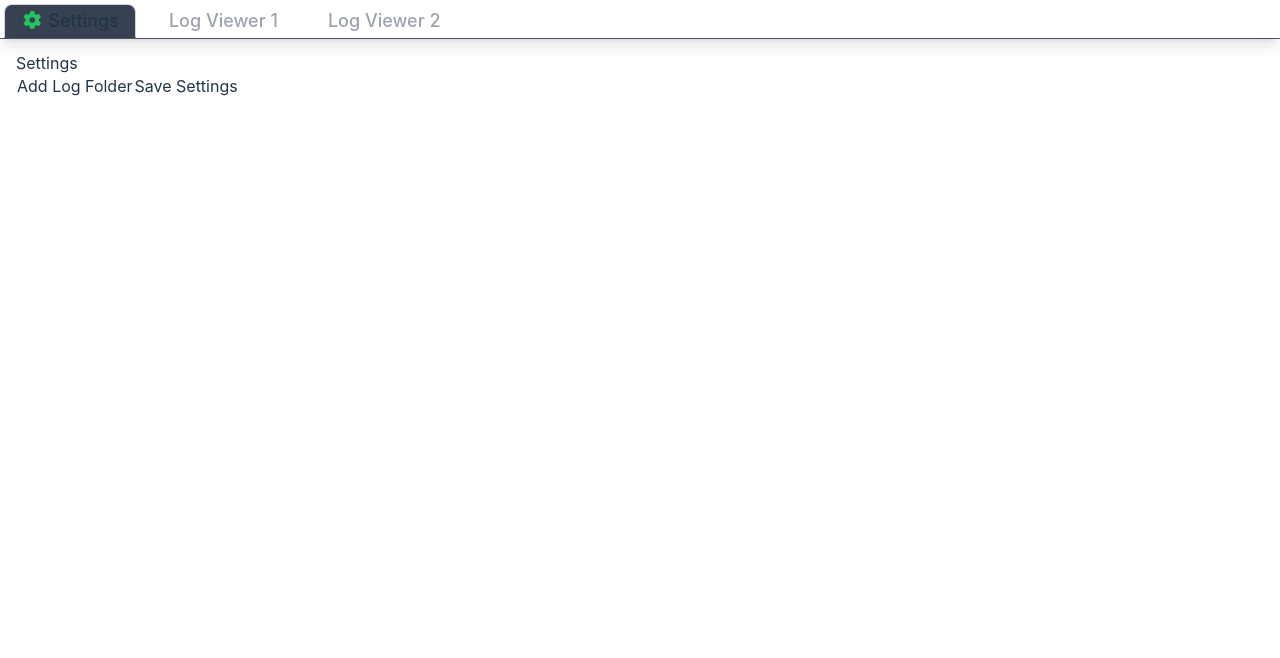
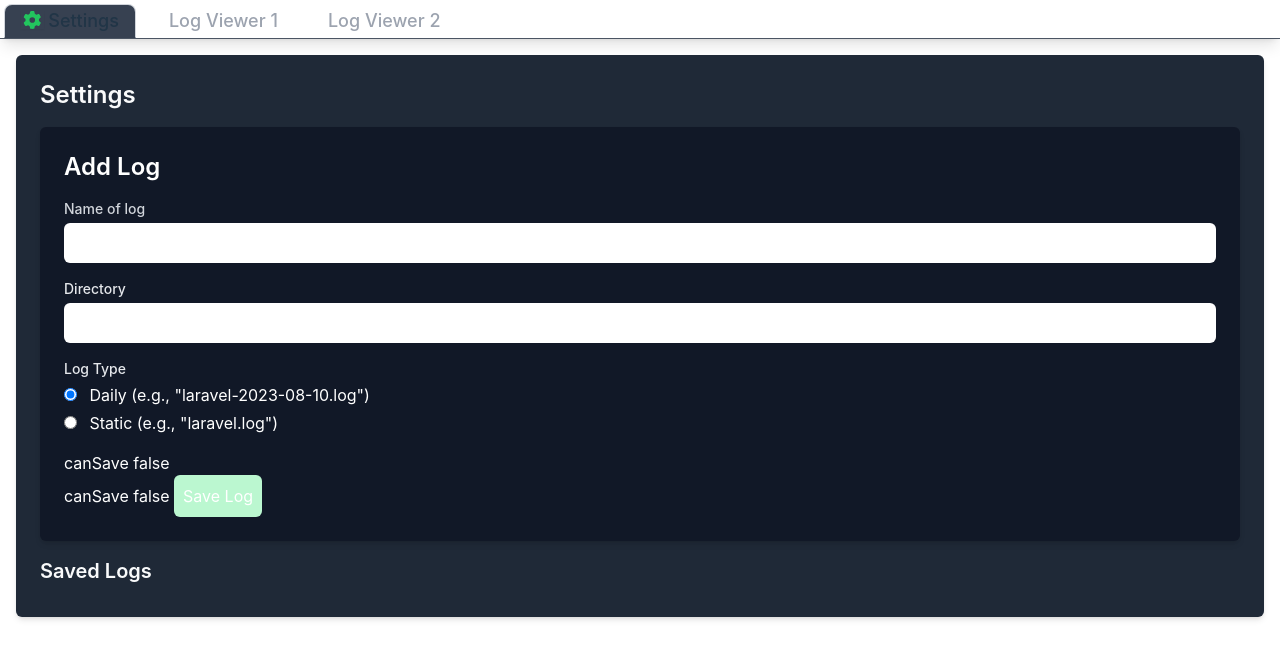
Before and after one commit to ekstremedia/logviewer, a Vue app: page / in a window 1280 px wide. Shown: the top 658 px of the page. Built offline with nearby package versions, Linux system fonts and the light colour scheme.

Commit message:
Added folder check and updated save logic and ui elements

```diff
--- a/electron/preload.ts
+++ b/electron/preload.ts
@@ -1,3 +1,9 @@
+const { contextBridge, ipcRenderer } = require('electron');
+
+contextBridge.exposeInMainWorld('electron', {
+  invoke: (channel: string, ...args: any[]) => ipcRenderer.invoke(channel, ...args),
+});
+
 function domReady(condition: DocumentReadyState[] = ['complete', 'interactive']) {
   return new Promise(resolve => {
     if (condition.includes(document.readyState)) {
--- /dev/null
+++ b/src/components/settings/AddLog.vue
@@ -0,0 +1,95 @@
+<template>
+    <!-- Add Log Form -->
+    <div class="p-6 bg-gray-900 text-white rounded-md shadow-md">
+      <h1 class="text-2xl font-semibold mb-4">Add Log</h1>
+
+      <!-- Error Panel -->
+    <div v-if="error" class="mb-4 p-2 rounded-md bg-red-600 text-white">
+      {{ error }}
+    </div>
+
+      <!-- Log Name Input -->
+      <div class="mb-4">
+        <label for="logName" class="block text-sm font-medium text-gray-300">Name of log</label>
+        <input type="text" id="logName" v-model="log.name" class="mt-1 p-2 w-full rounded-md border-gray-300 focus:ring focus:ring-opacity-50" />
+      </div>
+
+      <!-- Log Directory Input -->
+      <div class="mb-4">
+    <label for="logDirectory" class="block text-sm font-medium text-gray-200">Directory</label>
+    <div class="flex items-center">
+      <input type="text" id="logDirectory" v-model="log.directory" @blur="checkDirectory" class="mt-1 p-2 w-full rounded-md border-gray-300 focus:ring focus:ring-opacity-50" />
+    </div>
+  </div>
+
+      <!-- Log Type Selection -->
+      <div class="mb-4">
+        <span class="block text-sm font-medium text-gray-200">Log Type</span>
+        <label class="block mt-1">
+          <input type="radio" value="daily" v-model="log.type" class="mr-2" />
+          Daily (e.g., "laravel-2023-08-10.log")
+        </label>
+        <label class="block mt-1">
+          <input type="radio" value="static" v-model="log.type" class="mr-2" />
+          Static (e.g., "laravel.log")
+        </label>
+      </div>
+
+    <!-- Save Log Button -->
+    canSave {{ canSave  }}
+<!-- Save Log Button -->
+<div>
+  canSave {{ canSave }}
+  <button
+    :disabled="!canSave"
+    @click="saveLog"
+    :class="canSave ? 'bg-green-500 hover:bg-green-600' : 'bg-green-200 cursor-not-allowed'"
+    class="p-2 rounded-md text-white">
+    Save Log
+  </button>
+</div>
+
+
+    </div>
+  </template>
+
+
+  <script setup>
+  import { ref, computed } from 'vue';
+
+  const log = ref({ name: '', directory: '', type: 'daily' });
+  const directoryExists = ref(false);
+  const error = ref('');
+
+  // Function to check if the directory exists
+  const checkDirectory = async () => {
+    directoryExists.value = await window.electron.invoke('check-directory', log.value.directory);
+    if (!directoryExists.value) {
+      error.value = 'The specified directory does not exist.';
+    } else {
+      error.value = '';
+    }
+  };
+
+  // Computed property to determine if the form can be saved
+  const canSave = computed(() => {
+    if (!log.value.name.trim() || !log.value.directory.trim() || !directoryExists.value) return false;
+    return true;
+  });
+
+  // Save Log Function
+  const saveLog = async () => {
+    // Clear previous error
+    error.value = '';
+
+    // Check if directory exists
+    const directoryExists = await window.electron.invoke('check-directory', log.value.directory);
+    if (!directoryExists) {
+      error.value = 'The specified directory does not exist.';
+      return;
+    }
+    const logs = JSON.parse(localStorage.getItem('logs') || '[]');
+    logs.push(log.value);
+    localStorage.setItem('logs', JSON.stringify(logs));
+  };
+  </script>
--- a/src/components/settings/Settings.vue
+++ b/src/components/settings/Settings.vue
@@ -1,30 +1,48 @@
 <template>
-  <div>
-    <h1>Settings</h1>
-    <div v-for="(path, index) in logPaths" :key="index">
-      <input type="text" v-model="logPaths[index]" placeholder="Enter log folder path"/>
-      <button @click="removePath(index)">Remove</button>
+    <div class="p-6 bg-gray-800 text-gray-50 rounded-md shadow-md">
+      <h1 class="text-2xl font-semibold mb-4">Settings</h1>
+
+      <!-- Add Log Component -->
+      <AddLog @saved="loadLogs" />
+
+      <!-- Saved Logs Section -->
+        <div class="mt-4">
+        <h2 class="text-xl font-semibold mb-2">Saved Logs</h2>
+        <div v-for="(log, index) in logs" :key="index" class="mb-2 flex items-center">
+          <span class="font-medium text-gray-100">{{ log.name }}:</span>
+          <span class="text-gray-300 ml-2">{{ log.directory }}</span>
+
+          <!-- Remove Log Button -->
+          <button @click="removeLog(index)" class="ml-2 p-1 rounded-md bg-red-500 text-white hover:bg-red-600">
+            Remove
+          </button>
         </div>
-    <button @click="addPath">Add Log Folder</button>
-    <button @click="saveSettings">Save Settings</button>
+      </div>
     </div>
   </template>
 
   <script setup>
-import {reactive} from 'vue';
+  import { ref } from 'vue';
+  import AddLog from './AddLog.vue';
 
-const logPaths = reactive([]);
+  // Reference to the list of logs
+  const logs = ref(JSON.parse(localStorage.getItem('logs') || '[]'));
 
-const addPath = () => {
-  logPaths.push('');
+  // Function to load logs from localStorage
+  const loadLogs = () => {
+    logs.value = JSON.parse(localStorage.getItem('logs') || '[]');
   };
 
-const removePath = (index) => {
-  logPaths.splice(index, 1);
+  // Function to remove a log by index
+  const removeLog = (index) => {
+    logs.value.splice(index, 1);
+    localStorage.setItem('logs', JSON.stringify(logs.value));
   };
 
-const saveSettings = () => {
-  // Save the logPaths to a persistent store, like localStorage
-  localStorage.setItem('logPaths', JSON.stringify(logPaths));
-};
+  // Initial load of logs
+  loadLogs();
   </script>
+
+  <style scoped>
+  /* You can add specific CSS styles here if needed */
+  </style>
```
Also changed, not shown: electron/main.ts (+29 -37 lines). Lines whose indentation alone changed are shown as unchanged.
